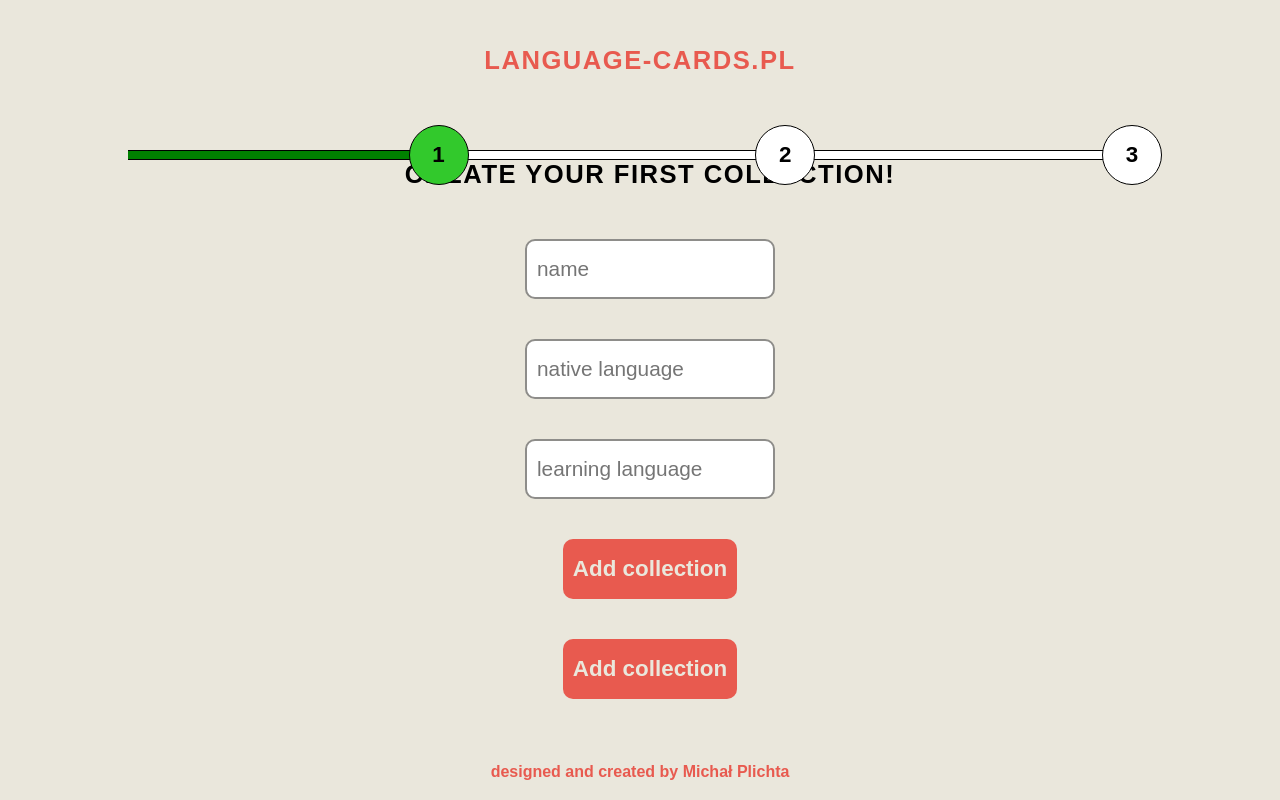
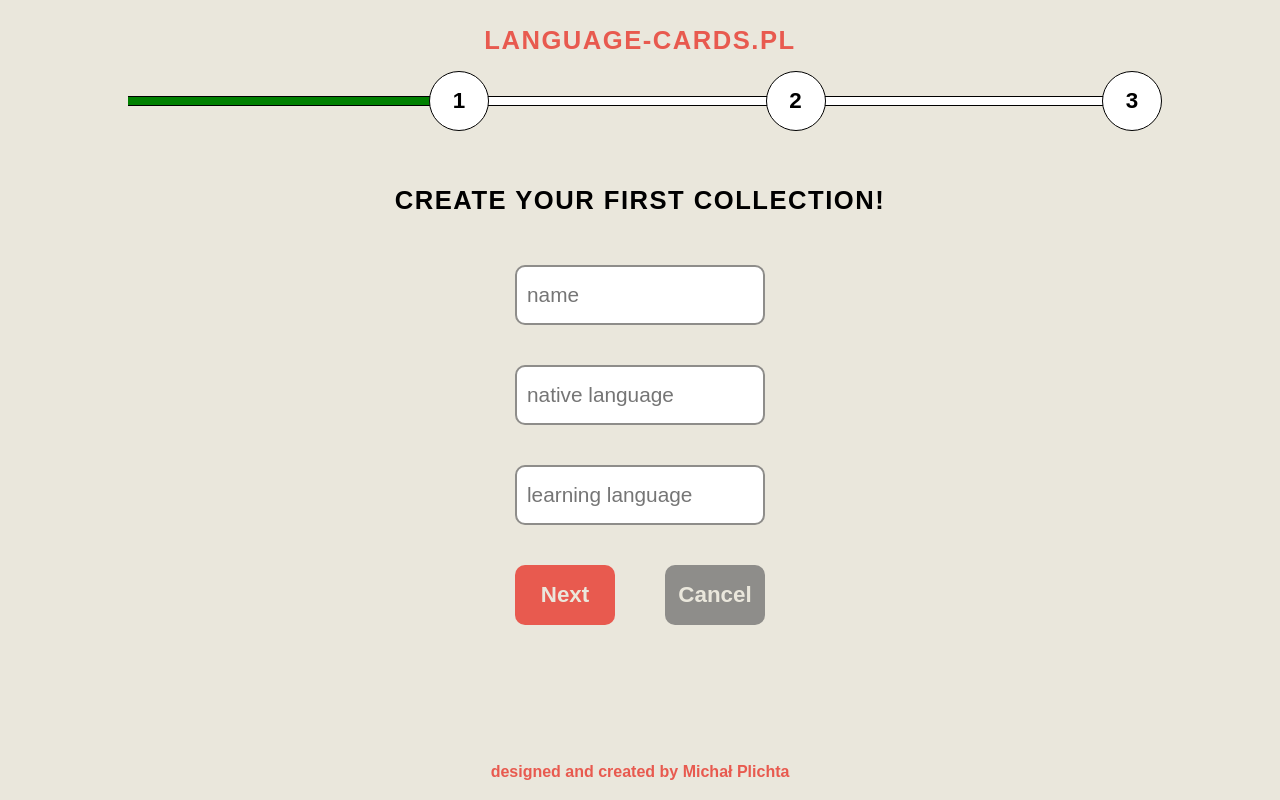
Before and after one commit to Kirweed/language-cards, a React (Create React App) app: page /register in a window 1280 px wide. Built offline with nearby package versions, Linux system fonts and the light colour scheme.

Commit message:
add: registerCardsCreator, registerMainForm

```diff
--- a/src/components/molecules/Header.tsx
+++ b/src/components/molecules/Header.tsx
@@ -10,7 +10,7 @@ const StyledHeading = styled(Heading)`
   left: 0;
   right: 0;
   margin: 0;
-  height: 15vh;
+  height: 10vh;
   width: 100%;
   display: flex;
   align-items: center;
--- a/src/components/molecules/LanguageCard.tsx
+++ b/src/components/molecules/LanguageCard.tsx
@@ -36,15 +36,23 @@ const StyledBin = styled.div`
 const LanguageCard = ({
   native_word,
   learn_word,
-  id
+  id,
+  simple
 }: {
   native_word: string;
   learn_word: string;
   id: number;
+  // eslint-disable-next-line react/require-default-props
+  simple?: boolean;
 }) => {
   const [isModalShowed, showConfirmationModal] = useState(false);
 
-  return (
+  return simple ? (
+    <StyledLanguageCard>
+      <h2>{native_word}</h2>
+      <h4>{learn_word}</h4>
+    </StyledLanguageCard>
+  ) : (
     <>
       <ConfirmationModal
         showed={isModalShowed}
--- a/src/components/molecules/ProgressBar.tsx
+++ b/src/components/molecules/ProgressBar.tsx
@@ -3,7 +3,7 @@ import styled, { css } from "styled-components";
 
 const StyledWrapper = styled.div`
   width: 80%;
-  margin: 150px auto 10px auto;
+  margin: 12vh auto 0 auto;
   position: relative;
 `;
 
@@ -46,6 +46,7 @@ const StyledCircle = styled.div<{ progress?: boolean }>`
     progress &&
     css`
       background-color: #32c92c;
+      color: #fff;
     `};
 `;
 
@@ -54,23 +55,35 @@ const StyledCircleWrapper = styled.div`
   display: flex;
   justify-content: flex-end;
   top: -25px;
-  gap: 28%;
+  gap: 27%;
   right: -10px;
   z-index: 101;
   width: 100%;
 `;
 
-const ProgressBar = () => (
+const ProgressBar = ({ stage }: { stage: number }) => (
   <StyledWrapper>
     <StyledLineWrapper>
-      <StyledLine progress />
-      <StyledLine />
-      <StyledLine />
+      {stage >= 1 ? <StyledLine progress /> : <StyledLine />}
+      {stage >= 2 ? <StyledLine progress /> : <StyledLine />}
+      {stage >= 3 ? <StyledLine progress /> : <StyledLine />}
     </StyledLineWrapper>
     <StyledCircleWrapper>
-      <StyledCircle progress>1</StyledCircle>
-      <StyledCircle>2</StyledCircle>
-      <StyledCircle>3</StyledCircle>
+      {stage >= 2 ? (
+        <StyledCircle progress>1</StyledCircle>
+      ) : (
+        <StyledCircle>1</StyledCircle>
+      )}
+      {stage >= 3 ? (
+        <StyledCircle progress>2</StyledCircle>
+      ) : (
+        <StyledCircle>2</StyledCircle>
+      )}
+      {stage >= 4 ? (
+        <StyledCircle progress>3</StyledCircle>
+      ) : (
+        <StyledCircle>3</StyledCircle>
+      )}
     </StyledCircleWrapper>
   </StyledWrapper>
 );
--- /dev/null
+++ b/src/templates/RegisterCardsCreator.tsx
@@ -0,0 +1,126 @@
+import React, { useState } from "react";
+import styled from "styled-components";
+import Button from "../components/atoms/Button";
+import Heading from "../components/atoms/Heading";
+import Input from "../components/atoms/Input";
+import LanguageCard from "../components/molecules/LanguageCard";
+
+const StyledForm = styled.form`
+  height: 80%;
+  width: 100%;
+  padding-top: 10vh;
+  gap: 5vh;
+  display: flex;
+  flex-direction: column;
+  align-items: center;
+  justify-content: center;
+`;
+
+const StyledButtonsWrapper = styled.div`
+  display: flex;
+  gap: 50px;
+
+  button {
+    min-width: 100px;
+  }
+`;
+
+const StyledGrid = styled.div`
+  margin: 10px auto 50px auto;
+  width: 80%;
+  display: grid;
+  grid-template-columns: repeat(auto-fit, minmax(180px, 180px));
+  justify-items: center;
+  justify-content: center;
+  gap: 30px;
+  padding: 25px;
+`;
+
+const RegisterCardsCreator = ({
+  setDataFn,
+  beforeData,
+  setStage
+}: {
+  setDataFn: (data: any) => void;
+  beforeData: any;
+  setStage: (stage: number) => void;
+}) => {
+  const [nativeWord, setNativeWord] = useState("");
+  const [learnWord, setLearnWord] = useState("");
+
+  const goBack = () => {
+    setStage(1);
+  };
+
+  const createCard = (e: React.MouseEvent) => {
+    e.preventDefault();
+    if (beforeData.languageCards.length > 0) {
+      setDataFn({
+        ...beforeData,
+        languageCards: [...beforeData.languageCards, { nativeWord, learnWord }]
+      });
+    } else {
+      setDataFn({
+        ...beforeData,
+        languageCards: [{ nativeWord, learnWord }]
+      });
+    }
+    setNativeWord("");
+    setLearnWord("");
+  };
+
+  const goNext = () => {
+    setStage(3);
+  };
+
+  return (
+    <>
+      <StyledForm>
+        <Heading>Create your cards!</Heading>
+        <Input
+          type="text"
+          placeholder="native word"
+          name="nativeWord"
+          value={nativeWord}
+          onChange={(e) => setNativeWord(e.target.value)}
+        />
+        <Input
+          type="text"
+          placeholder="learning word"
+          name="learningWord"
+          value={learnWord}
+          onChange={(e) => setLearnWord(e.target.value)}
+        />
+        <Button small onClick={(e) => createCard(e)}>
+          Create card
+        </Button>
+        <StyledButtonsWrapper>
+          <Button type="button" small onClick={goNext}>
+            Finish and go next
+          </Button>
+
+          <Button type="button" small secondary onClick={goBack}>
+            Go back
+          </Button>
+        </StyledButtonsWrapper>
+      </StyledForm>
+      <StyledGrid>
+        {beforeData.languageCards.length > 0 ? (
+          beforeData.languageCards.map((item: any) => (
+            <LanguageCard
+              native_word={item.nativeWord}
+              learn_word={item.learnWord}
+              id={0}
+              simple
+              key={item.languageWord}
+            />
+          ))
+        ) : (
+          <p>You havent any cards in this collection yet</p>
+        )}
+      </StyledGrid>
+    </>
+  );
+};
+
+export default RegisterCardsCreator;
--- a/src/templates/RegisterCollectionCreator.tsx
+++ b/src/templates/RegisterCollectionCreator.tsx
@@ -1,4 +1,4 @@
-import React, { useState } from "react";
+import React, { useEffect, useState } from "react";
 import { useNavigate } from "react-router";
 import styled from "styled-components";
 import Button from "../components/atoms/Button";
@@ -8,12 +8,21 @@ import Input from "../components/atoms/Input";
 const StyledForm = styled.form`
   height: 80%;
   width: 100%;
+  padding-top: 10vh;
   gap: 5vh;
-  margin: 10px;
   display: flex;
   flex-direction: column;
   align-items: center;
   justify-content: center;
+`;
+
+const StyledButtonsWrapper = styled.div`
+  display: flex;
+  gap: 50px;
+
+  button {
+    min-width: 100px;
+  }
 `;
 
 const RegisterCollectionCreator = ({
@@ -29,6 +38,12 @@ const RegisterCollectionCreator = ({
   const [nativeLanguage, setNativeLanguage] = useState("");
   const [learnLanguage, setLearnLanguage] = useState("");
   const navigate = useNavigate();
+
+  useEffect(() => {
+    setName(beforeData.collectionName);
+    setNativeLanguage(beforeData.nativeLanguage);
+    setLearnLanguage(beforeData.learnLanguage);
+  }, []);
 
   const cancel = () => {
     navigate("/");
@@ -68,13 +83,15 @@ const RegisterCollectionCreator = ({
         value={learnLanguage}
         onChange={(e) => setLearnLanguage(e.target.value)}
       />
-      <Button small onClick={goNext}>
-        Add collection
-      </Button>
+      <StyledButtonsWrapper>
+        <Button type="button" small onClick={goNext}>
+          Next
+        </Button>
 
-      <Button small onClick={cancel}>
-        Add collection
-      </Button>
+        <Button type="button" small secondary onClick={cancel}>
+          Cancel
+        </Button>
+      </StyledButtonsWrapper>
     </StyledForm>
   );
 };
--- /dev/null
+++ b/src/templates/RegisterMainForm.tsx
@@ -0,0 +1,95 @@
+import React, { useEffect, useState } from "react";
+import styled from "styled-components";
+import Button from "../components/atoms/Button";
+import Heading from "../components/atoms/Heading";
+import Input from "../components/atoms/Input";
+
+const StyledForm = styled.form`
+  height: 80%;
+  width: 100%;
+  padding-top: 10vh;
+  gap: 5vh;
+  display: flex;
+  flex-direction: column;
+  align-items: center;
+  justify-content: center;
+`;
+
+const StyledButtonsWrapper = styled.div`
+  display: flex;
+  gap: 50px;
+
+  button {
+    min-width: 100px;
+  }
+`;
+
+const RegisterMainCreator = ({
+  setDataFn,
+  beforeData,
+  setStage
+}: {
+  setDataFn: (data: any) => void;
+  beforeData: any;
+  setStage: (stage: number) => void;
+}) => {
+  const [username, setUsername] = useState("");
+  const [password, setPassword] = useState("");
+  const [password2, setPassword2] = useState("");
+
+  useEffect(() => {
+    setUsername(beforeData.username);
+  }, []);
+
+  const goBack = () => {
+    setStage(2);
+  };
+
+  const goSubmit = () => {
+    setDataFn({
+      ...beforeData,
+      username,
+      password,
+      password2
+    });
+    setStage(4);
+  };
+
+  return (
+    <StyledForm>
+      <Heading>Create your first collection!</Heading>
+      <Input
+        type="text"
+        placeholder="username"
+        name="sername"
+        value={username}
+        onChange={(e) => setUsername(e.target.value)}
+      />
+      <Input
+        type="password"
+        placeholder="password"
+        name="native_language"
+        value={password}
+        onChange={(e) => setPassword(e.target.value)}
+      />
+      <Input
+        type="password"
+        placeholder="reapeat password"
+        name="password2"
+        value={password2}
+        onChange={(e) => setPassword2(e.target.value)}
+      />
+      <StyledButtonsWrapper>
+        <Button type="button" small onClick={goSubmit}>
+          Next
+        </Button>
+
+        <Button type="button" small secondary onClick={goBack}>
+          Go back
+        </Button>
+      </StyledButtonsWrapper>
+    </StyledForm>
+  );
+};
+
+export default RegisterMainCreator;
--- a/src/views/registerView.tsx
+++ b/src/views/registerView.tsx
@@ -1,8 +1,10 @@
-import React, { useState } from "react";
+import React, { useEffect, useState } from "react";
 import Footer from "../components/atoms/Footer";
 import Header from "../components/molecules/Header";
 import ProgressBar from "../components/molecules/ProgressBar";
+import RegisterCardsCreator from "../templates/RegisterCardsCreator";
 import RegisterCollectionCreator from "../templates/RegisterCollectionCreator";
+import RegisterMainCreator from "../templates/RegisterMainForm";
 
 interface CardInterface {
   nativeWord: string;
@@ -16,7 +18,7 @@ export interface DataToRegister {
   collectionName: string;
   nativeLanguage: string;
   learnLanguage: string;
-  LanguageCards?: CardInterface[];
+  languageCards?: CardInterface[];
 }
 
 const RegisterView = () => {
@@ -27,21 +29,41 @@ const RegisterView = () => {
     collectionName: "",
     nativeLanguage: "",
     learnLanguage: "",
-    LanguageCards: []
+    languageCards: []
   });
   const [stage, setStage] = useState(1);
+
+  useEffect(() => {
+    if (stage >= 4) {
+      console.log(dataToRegister);
+    }
+  }, [stage]);
 
   return (
     <>
       <Header />
-      <ProgressBar />
-      {stage === 1 ? (
+      <ProgressBar stage={stage} />
+      {stage === 1 && (
         <RegisterCollectionCreator
           setDataFn={setDataToRegister}
           beforeData={dataToRegister}
           setStage={setStage}
         />
-      ) : null}
+      )}
+      {stage === 2 && (
+        <RegisterCardsCreator
+          setDataFn={setDataToRegister}
+          beforeData={dataToRegister}
+          setStage={setStage}
+        />
+      )}
+      {stage >= 3 && (
+        <RegisterMainCreator
+          setDataFn={setDataToRegister}
+          beforeData={dataToRegister}
+          setStage={setStage}
+        />
+      )}
       <Footer />
     </>
   );
```
